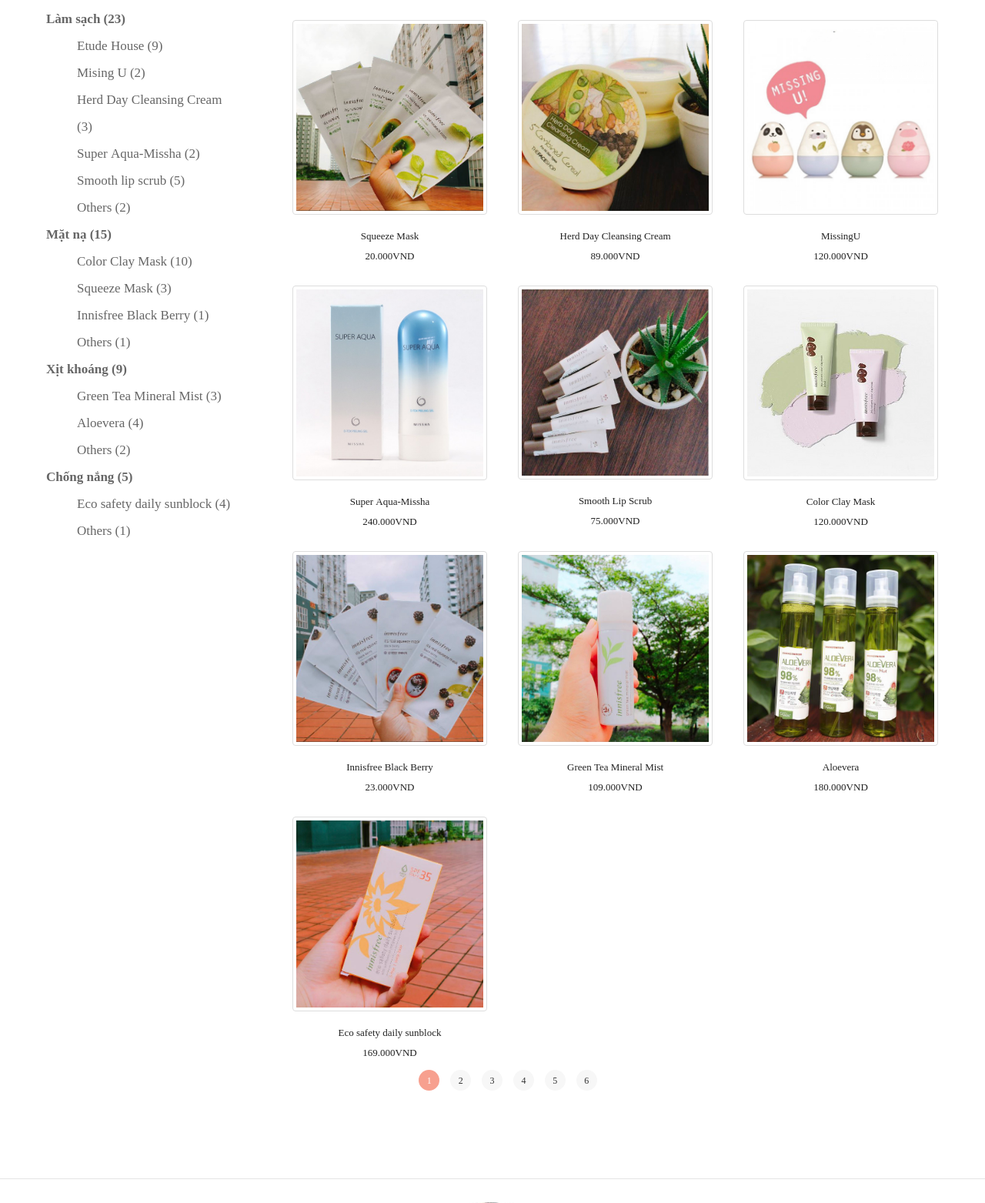
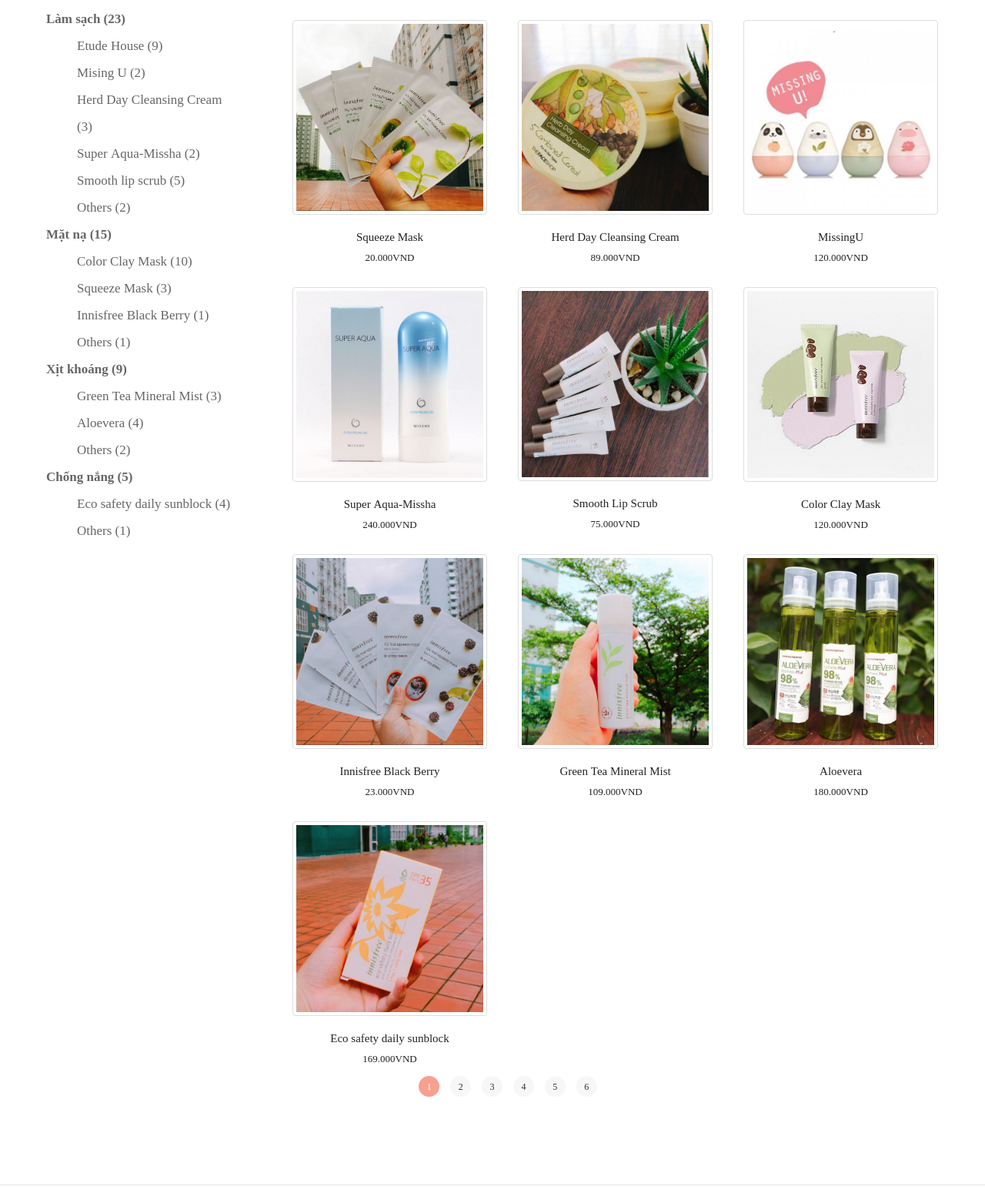
Before and after one commit to dangngocthanhduyen/ProjectWeb, a PHP site: page / in a window 1280 px wide. Shown: the part 708-2271 px from the top of the page at 77% size. Run offline with PHP 8.4, Linux system fonts and the light colour scheme; some web fonts are replaced.

Commit message:
Edit header

```diff
--- a/duongda/css/custom.css
+++ b/duongda/css/custom.css
@@ -720,8 +720,8 @@
     display: block;
     overflow: hidden;
     margin: 10px;
-    line-height: 16px;
-    font-size: 13px;
+    line-height: 18px;
+    font-size: 15px;
     color: #222222;
 }
 .ProductListWrap .BodyProductList .ProductList ul li .price
--- a/duongda/index.html
+++ b/duongda/index.html
@@ -1,6 +1,6 @@
 <!DOCTYPE html>
 <html lang="en"><head><meta http-equiv="Content-Type" content="text/html; charset=UTF-8">
-  <title>Shop 2min_corner</title>
+  <title>2min's_corner | Dưỡng da</title>
   <link href="css/custom.css" rel="stylesheet">
   <link href="img/logoicon.ico" rel="icon">
   <link href="https://maxcdn.bootstrapcdn.com/font-awesome/4.7.0/css/font-awesome.min.css" rel="stylesheet" integrity="sha384-wvfXpqpZZVQGK6TAh5PVlGOfQNHSoD2xbE+QkPxCAFlNEevoEH3Sl0sibVcOQVnN" crossorigin="anonymous">
```
